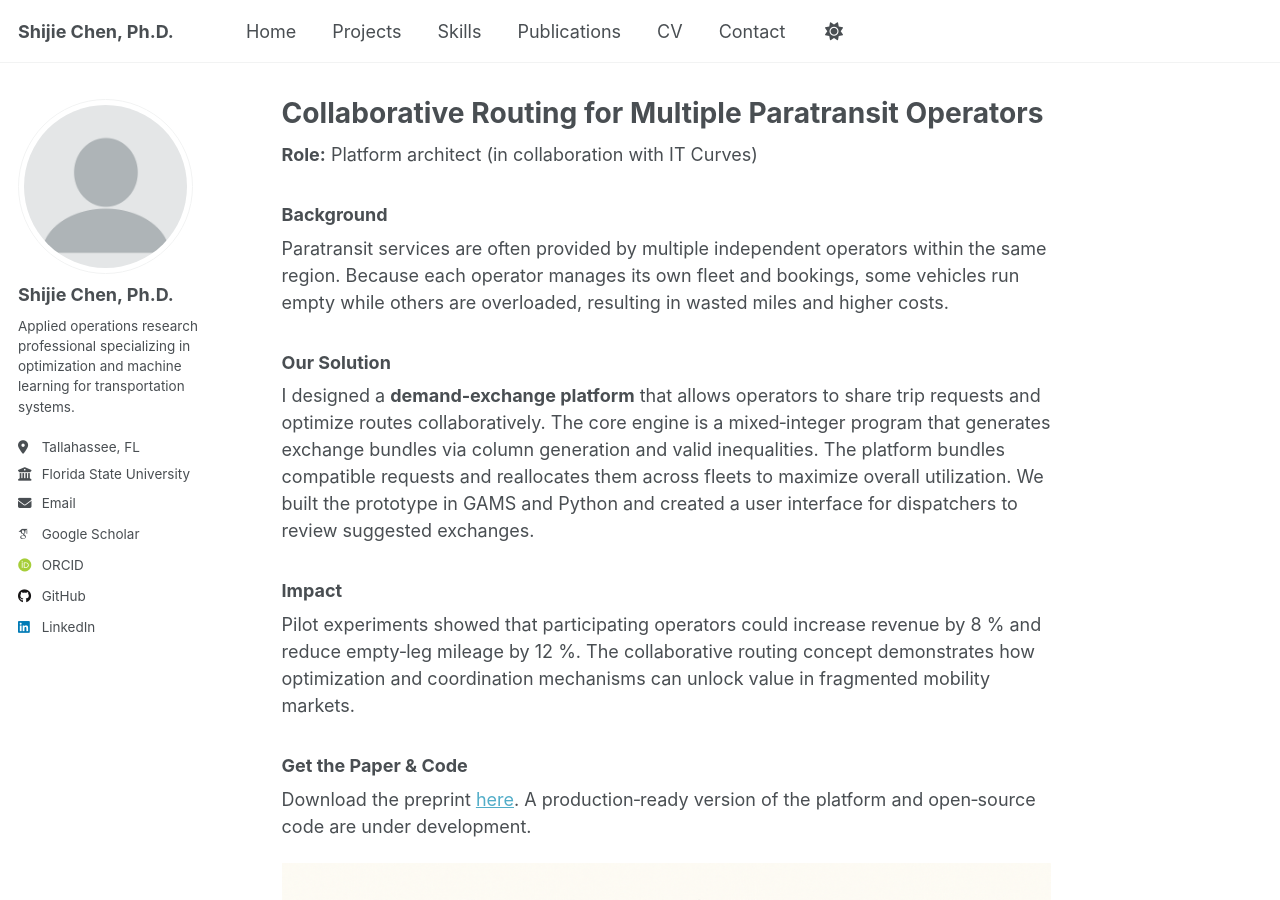
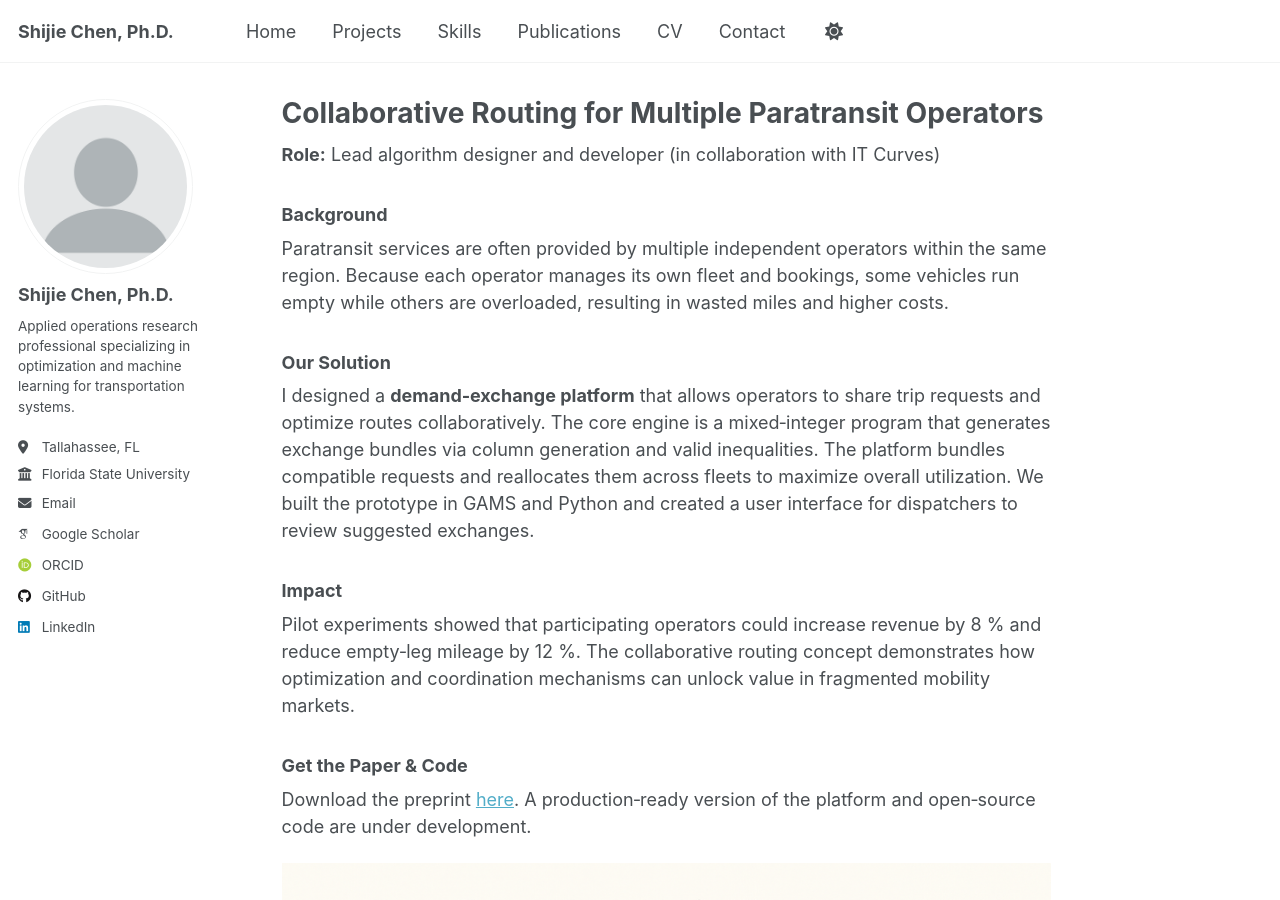
Before and after one commit to ShijieChen01/shijiechen01.github.io, a Jekyll site: the page built from _pages/collaborative-routing.md, in a window 1280 px wide and 900 px high. Built offline with Jekyll 4.4.1, drawn with Linux system fonts in a browser that asks for light colours; some web fonts are replaced; a script that is not in the unit is left out.

Commit message:
Update collaborative-routing.md

```diff
--- a/_pages/collaborative-routing.md
+++ b/_pages/collaborative-routing.md
@@ -6,7 +6,7 @@ author_profile: true
 ---
 
 
-**Role:** Platform architect (in collaboration with IT Curves)
+**Role:** Lead algorithm designer and developer (in collaboration with IT Curves)
 
 ### Background
 
```
